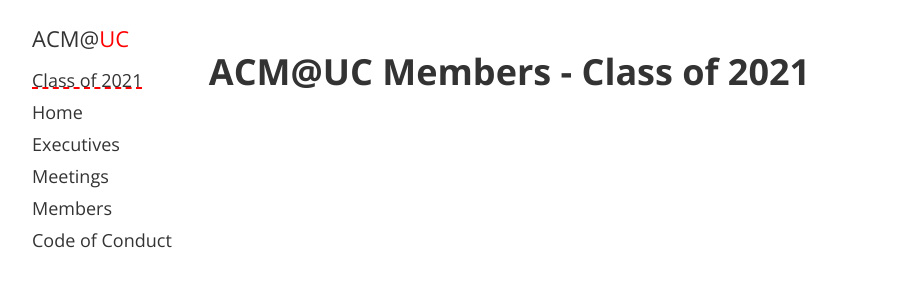
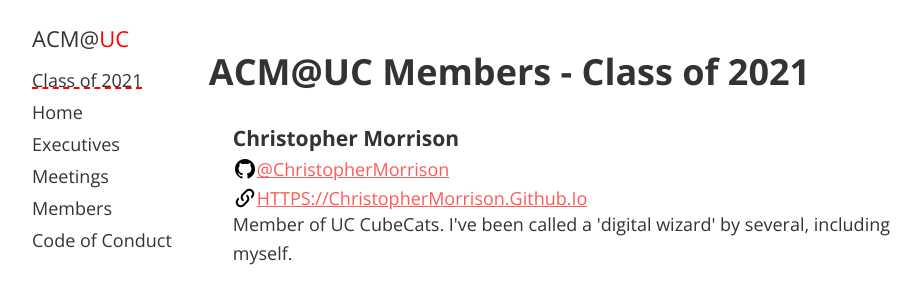
Before and after one commit to ACMatUC/acmatuc.github.io, a Jekyll site: the page built from members/class_of_2021.html, in a window 1280 px wide. Shown: the top 304 px of the page, without its empty margins (166-1087 px from the left). Built offline with Jekyll 4.4.1, drawn with Linux system fonts in a browser that asks for light colours.

Commit message:
added things

```diff
--- a/_data/_2021_members.yml
+++ b/_data/_2021_members.yml
@@ -5,3 +5,10 @@
 #  image_url: <Direct link to a photo of yourself, I suggest copying a image link from social media (Github, Twitter)>
 #  github: <Your github username (without a @)>
 #  website: <A link to your website>
+
+
+- name: Christopher Morrison
+  short_bio: Member of UC CubeCats. I've been called a 'digital wizard' by several, including myself.
+#  image_url: <Direct link to a photo of yourself, I suggest copying a image link from social media (Github, Twitter)>
+  github: ChristopherMorrison
+  website: HTTPS://ChristopherMorrison.Github.Io
```
